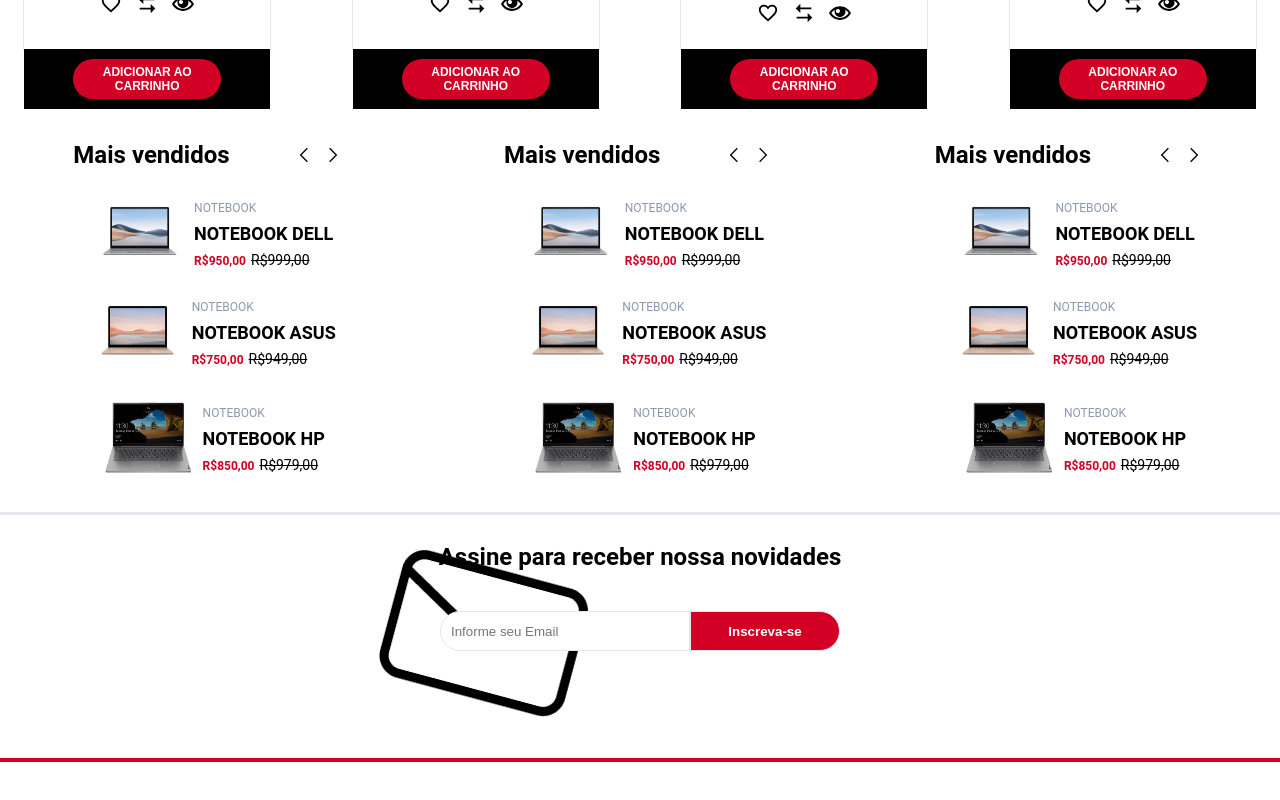
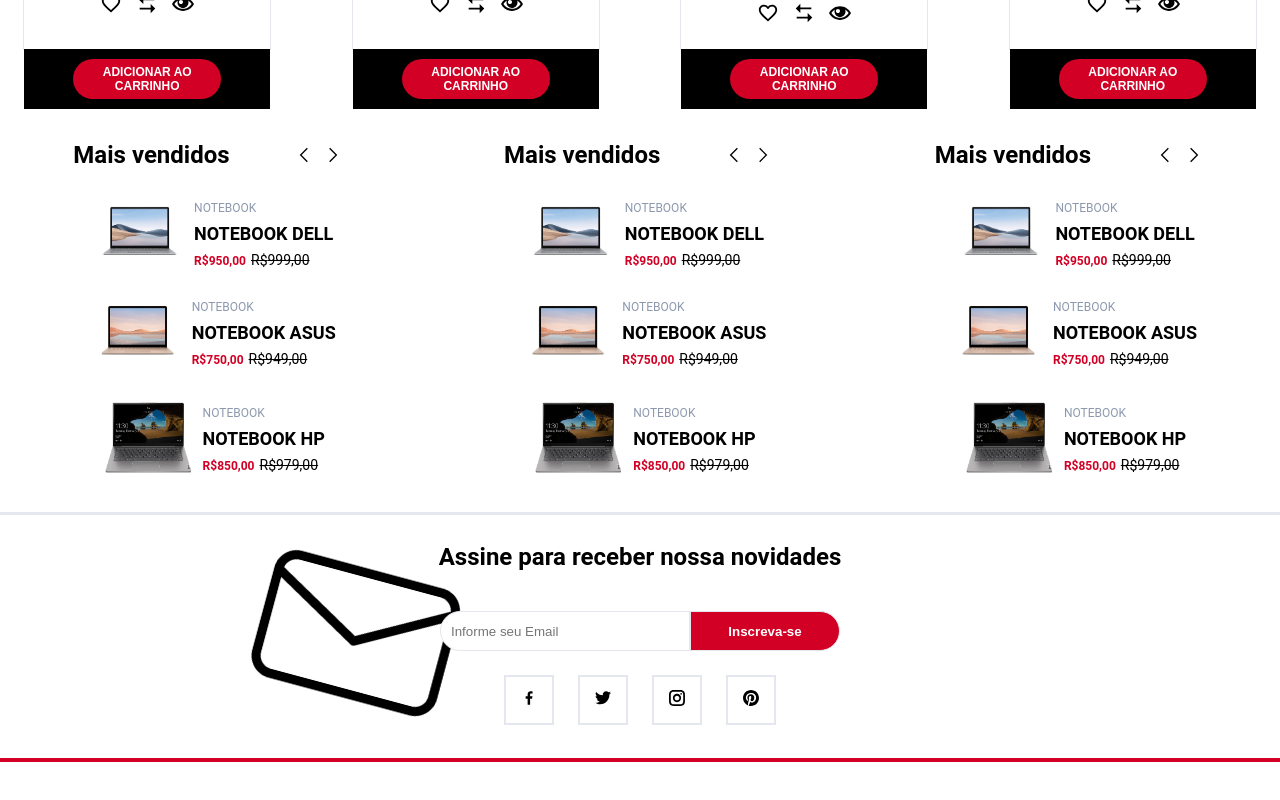
Before and after one commit to lucasandrade52/Electro-store, a React (Create React App) app: page / in a window 1280 px wide. Shown: the part 2144-2944 px from the top of the page. Built offline with nearby package versions, Linux system fonts and the light colour scheme.

Commit message:
feature: create component socialmedia

```diff
--- a/src/components/Newsletter/index.js
+++ b/src/components/Newsletter/index.js
@@ -1,6 +1,7 @@
 import Title from "../GallerieProducts/Header/Title";
 import Input from "../Input"
 import Button from "../Button"
+import SocialIcons from "../SocialIcons"
 import './styles.css'
 
 export default function Newsletter() {
@@ -23,6 +24,7 @@
           >
             Inscreva-se
           </Button>
+          <SocialIcons />
         </section>
       </section>
     </section>
--- a/src/components/Newsletter/styles.css
+++ b/src/components/Newsletter/styles.css
@@ -23,7 +23,7 @@
   align-items: center;
   justify-content: center;
   position: absolute;
-  left: 10%;
+  left: 0%;
   top: -4%;
   z-index: -1;
 }
@@ -91,3 +91,28 @@
     width: 70%;
   }
 }
+
+.container__icons {
+  display: flex;
+  align-items: center;
+  justify-content: center;
+  gap: 24px;
+  padding: 24px 0px;
+}
+
+.container__icons--item {
+  border: 2px solid #E4E7ED;
+  height: 50px;
+  width: 50px;
+  display: flex;
+  align-items: center;
+  justify-content: center;
+}
+
+.container__icons--item:hover {
+  background-color: #E4E7ED;
+}
+
+.container__icons--item a:hover {
+  color: #D10024;
+}
--- /dev/null
+++ b/src/components/SocialIcons/index.js
@@ -0,0 +1,22 @@
+import List from "../Header/TopBar/List"
+import ItemList from "../Header/TopBar/ItemList"
+import { GrFacebookOption, GrTwitter, GrInstagram, GrPinterest } from "react-icons/gr"
+
+export default function SocialIcons() {
+  return (
+    <List className="container__icons">
+      <ItemList className="container__icons--item">
+        <a href="#"><GrFacebookOption /></a>
+      </ItemList>
+      <ItemList className="container__icons--item">
+        <a href="#"><GrTwitter /></a>
+      </ItemList>
+      <ItemList className="container__icons--item">
+        <a href="#"><GrInstagram /></a>
+      </ItemList>
+      <ItemList className="container__icons--item">
+        <a href="#"><GrPinterest /></a>
+      </ItemList>
+    </List>
+  )
+}
```
